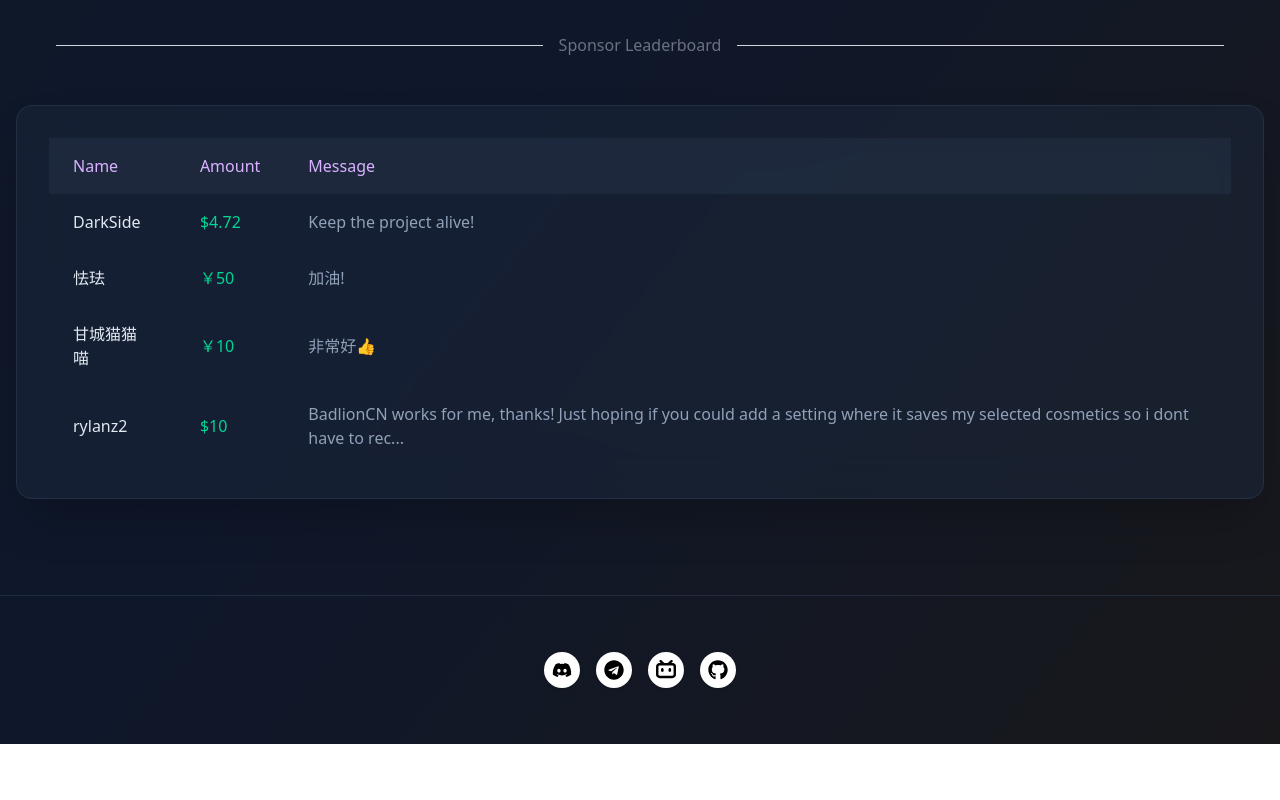
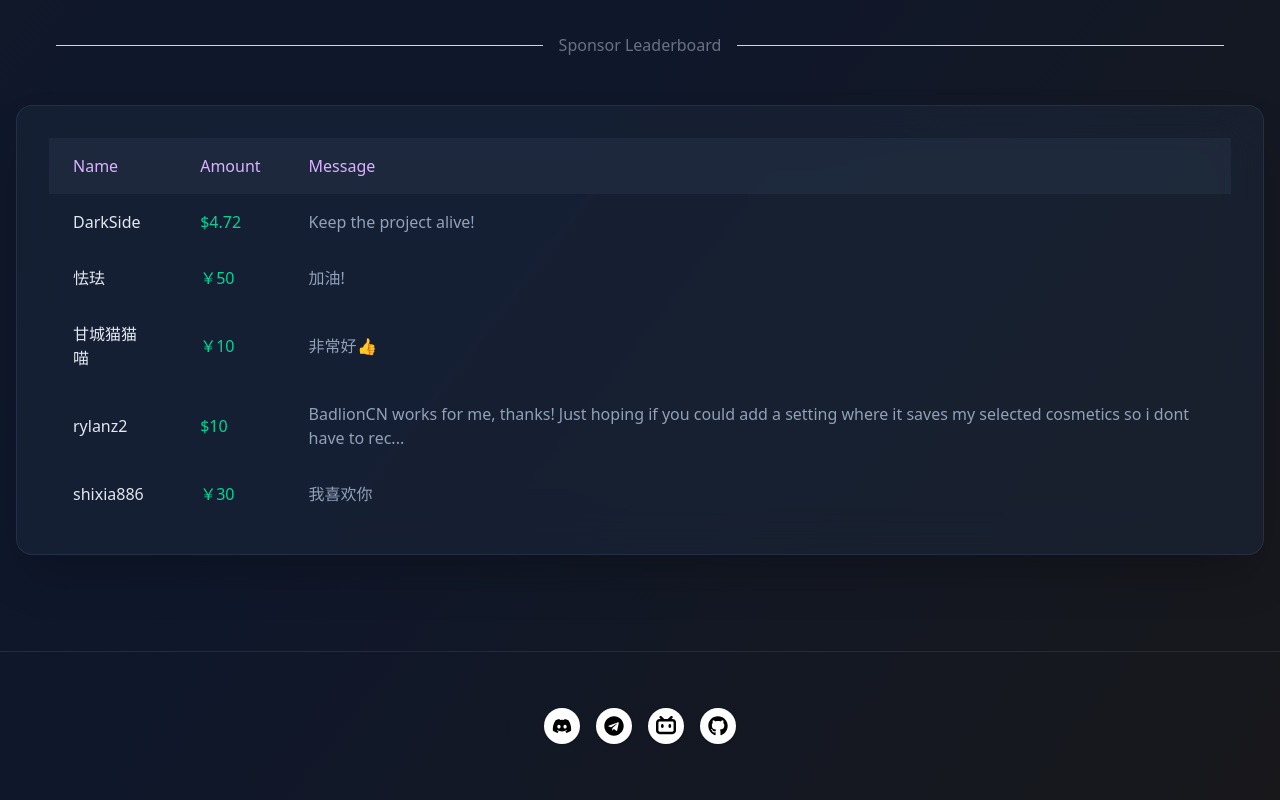
Before and after one commit to earthsworth/lunarclient.top, a React (Vite) app: page /#/sponsor in a window 1280 px wide. Shown: the part 921-1721 px from the top of the page. Before the commit the page ends 1665 px from the top, so only its background shows below. Built offline with nearby package versions, Linux system fonts and the light colour scheme.

Commit message:
New sponsor

```diff
--- a/src/compoents/SponsorPage/SponsorPage.tsx
+++ b/src/compoents/SponsorPage/SponsorPage.tsx
@@ -101,6 +101,11 @@ function SponsorPage() {
                                 <td className="px-6 py-4 text-emerald-400 font-medium">$10</td>
                                 <td className="px-6 py-4 text-slate-400">BadlionCN works for me, thanks! Just hoping if you could add a setting where it saves my selected cosmetics so i dont have to rec...</td>
                             </tr>
+                            <tr className="hover:bg-slate-700/20 transition-colors">
+                                <td className="px-6 py-4 text-slate-200">shixia886</td>
+                                <td className="px-6 py-4 text-emerald-400 font-medium">￥30</td>
+                                <td className="px-6 py-4 text-slate-400">我喜欢你</td>
+                            </tr>
                             </tbody>
                         </table>
                     </div>
```
